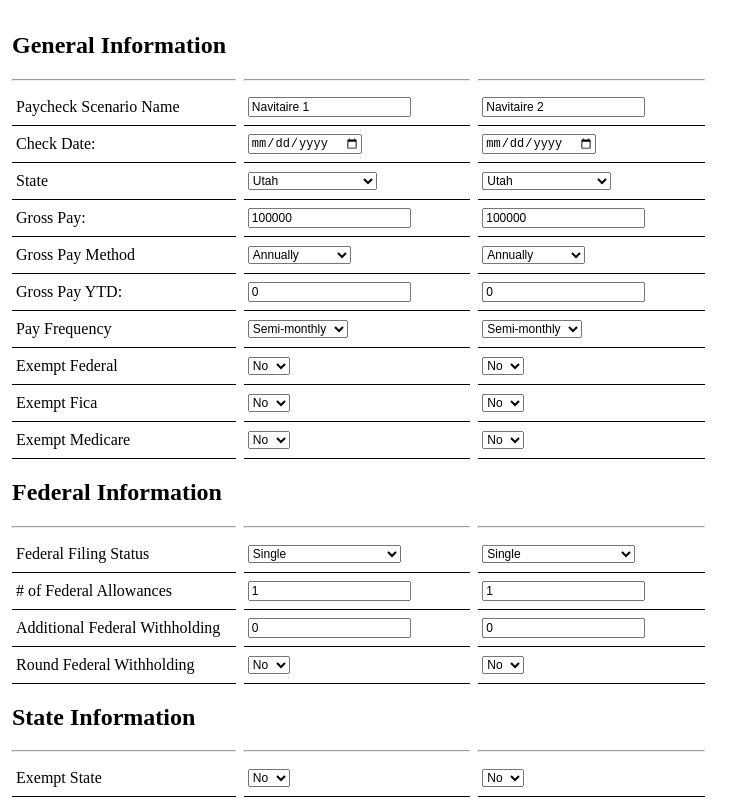
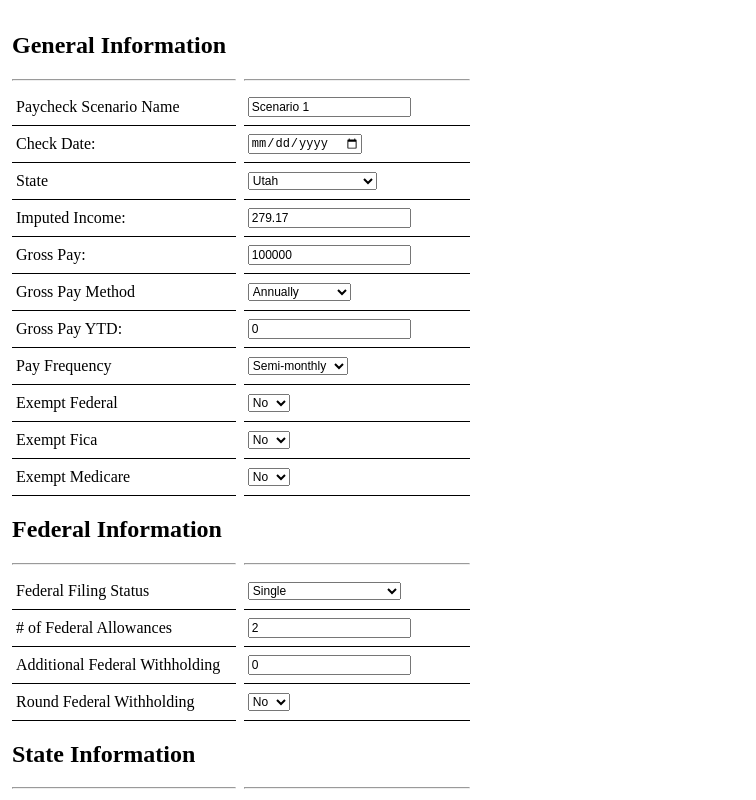
Before and after one commit to JaredPotter/adp-salary-calculator-angular, an Angular app: page / in a window 1280 px wide. Shown: the top 800 px of the page, without its empty margins (0-756 px from the left). Built offline with nearby package versions, Linux system fonts and the light colour scheme.

Commit message:
Added a few fields.

```diff
--- a/src/app/paycheck-scenario-compare-list/paycheck-scenario-compare-list.component.html
+++ b/src/app/paycheck-scenario-compare-list/paycheck-scenario-compare-list.component.html
@@ -10,6 +10,9 @@
     </div>
     <div class="line-item">
       <label for="state">State</label>
+    </div>
+    <div class="line-item">
+      <label for="imputedIncome">Imputed Income:</label>
     </div>
     <div class="line-item">
       <label for="grossPay">Gross Pay:</label>
--- a/src/app/paycheck-scenario-compare-list/paycheck-scenario-compare-list.component.ts
+++ b/src/app/paycheck-scenario-compare-list/paycheck-scenario-compare-list.component.ts
@@ -16,7 +16,7 @@
   ngOnInit() {
     this.paycheckScenarios = [
       {
-        scenarioName: 'Navitaire 1',
+        scenarioName: 'Scenario 1',
         checkDate: new Date().getTime(),
         state: 'UT',
         grossPay: 100000,
@@ -27,60 +27,105 @@
         exemptFica: false,
         exemptMedicare: false,
         federalFilingStatus: 'SINGLE',
-        numberOfFederalAllowances: 1,
+        numberOfFederalAllowances: 2,
         additionalFederalWithholding: 0,
         roundFederalWithholding: false,
         exemptState: false,
         stateFilingStatus: 'SINGLE',
         additionalStateWithholding: 0,
+        imputedIncome: (270.13 + 9.04),
+        // imputedIncome: 9.04,
+        // imputedIncome: 270.13,
+        // imputedIncome: 0,
+        credits: [
+          {
+            creditName: 'Medical - Wellness Credit',
+            creditAmount: 25.00,
+          }
+        ],
         deductions: [
           {
             deductionName: '401K',
-            deductionAmount: String(38),
-            deductionMethodType: 'PERCENT_OF_GROSS',
+            deductionAmount: String(1583.33),
+            deductionMethodType: 'FIXED_AMOUNT',
+            // deductionAmount: String(38),
+            // deductionMethodType: 'PERCENT_OF_GROSS',
             benefitType: '401k'
           },
           {
             deductionName: 'Health Savings Account - HSA',
-            deductionAmount: String(250),
+            deductionAmount: String(500),
             deductionMethodType: 'FIXED_AMOUNT',
             benefitType: 'hsa'
           },
-        ],
-      },
-      {
-        scenarioName: 'Navitaire 2',
-        checkDate: new Date().getTime(),
-        state: 'UT',
-        grossPay: 100000,
-        grossPayType: 'ANNUALLY',
-        grossPayYTD: 0,
-        payFrequency: 'SEMI_MONTHLY',
-        exemptFederal: false,
-        exemptFica: false,
-        exemptMedicare: false,
-        federalFilingStatus: 'SINGLE',
-        numberOfFederalAllowances: 1,
-        additionalFederalWithholding: 0,
-        roundFederalWithholding: false,
-        exemptState: false,
-        stateFilingStatus: 'SINGLE',
-        additionalStateWithholding: 0,
-        deductions: [
           {
-            deductionName: '401K',
-            deductionAmount: String(38),
-            deductionMethodType: 'PERCENT_OF_GROSS',
-            benefitType: '401k'
+            deductionName: 'Dental - Self',
+            deductionAmount: String(7.50),
+            deductionMethodType: 'FIXED_AMOUNT',
+            benefitType: '_Custom',
+            exemptFederal: 'true',
           },
+          // {
+          //   deductionName: 'Dental - Spouse',
+          //   deductionAmount: String(7.50),
+          //   deductionMethodType: 'FIXED_AMOUNT',
+          //   benefitType: '_Custom'
+          // },
           {
-            deductionName: 'Health Savings Account - HSA',
-            deductionAmount: String(250),
+            deductionName: 'Medical - Self',
+            deductionAmount: String(45.00),
             deductionMethodType: 'FIXED_AMOUNT',
-            benefitType: 'hsa'
+            benefitType: '_Custom',
+            exemptFederal: 'true',
+          },
+          // {
+          //   deductionName: 'Medical - Spouse',
+          //   deductionAmount: String(46.50),
+          //   deductionMethodType: 'FIXED_AMOUNT',
+          //   benefitType: '_Custom'
+          // },
+          {
+            deductionName: 'Vision',
+            deductionAmount: String(7.93),
+            deductionMethodType: 'FIXED_AMOUNT',
+            benefitType: '_Custom',
+            exemptFederal: 'true',
           },
         ],
       },
+      // {
+      //   scenarioName: 'Scenario 2',
+      //   checkDate: new Date().getTime(),
+      //   state: 'UT',
+      //   grossPay: 100000,
+      //   grossPayType: 'ANNUALLY',
+      //   grossPayYTD: 0,
+      //   payFrequency: 'SEMI_MONTHLY',
+      //   exemptFederal: false,
+      //   exemptFica: false,
+      //   exemptMedicare: false,
+      //   federalFilingStatus: 'SINGLE',
+      //   numberOfFederalAllowances: 1,
+      //   additionalFederalWithholding: 0,
+      //   roundFederalWithholding: false,
+      //   exemptState: false,
+      //   stateFilingStatus: 'SINGLE',
+      //   additionalStateWithholding: 0,
+      //   deductions: [
+      //     {
+      //       deductionName: '401K',
+      //       deductionAmount: String(38),
+      //       deductionMethodType: 'PERCENT_OF_GROSS',
+      //       benefitType: '401k'
+      //     },
+      //     {
+      //       deductionName: 'Health Savings Account - HSA',
+      //       deductionAmount: String(250),
+      //       deductionMethodType: 'FIXED_AMOUNT',
+      //       benefitType: 'hsa'
+      //     },
+      //   ],
+      // },
     ];
   }
 }
--- a/src/app/paycheck-scenario/paycheck-scenario.component.html
+++ b/src/app/paycheck-scenario/paycheck-scenario.component.html
@@ -61,6 +61,9 @@
         <option value="WI">Wisconsin</option>
         <option value="WY">Wyoming</option>
       </select>
+    </div>
+    <div class="line-item">
+      <input type="number" name="imputedIncome" [(ngModel)]="paycheckScenario.imputedIncome">
     </div>
     <div class="line-item">
       <input type="number" name="grossPay" [(ngModel)]="paycheckScenario.grossPay">
--- a/src/app/paycheck-scenario/paycheck-scenario.component.ts
+++ b/src/app/paycheck-scenario/paycheck-scenario.component.ts
@@ -31,6 +31,23 @@
         return 'MH';
       default:
         return 'S';
+    }
+  }
+
+  getPayFrequencyWeeks(payFrequency: string) {
+    switch(payFrequency) {
+      case 'DAILY':
+        return 365;
+      case 'WEEKLY':
+        return 52;
+      case 'BI_WEEKLY':
+        return 26;
+      case 'SEMI_MONTHLY':
+        return 24;
+      case 'MONTHLY':
+        return 12;
+      default:
+        return 0;
     }
   }
 
@@ -91,6 +108,18 @@
       stockOptions: [],
     };
 
+    if(this.paycheckScenario.imputedIncome) {
+      // Calculate imputed income.
+      const imputedIncome = this.paycheckScenario.imputedIncome;
+      const payFrequency = this.paycheckScenario.payFrequency;
+      let annualImputedIncome = 0;
+      annualImputedIncome = imputedIncome * this.getPayFrequencyWeeks(payFrequency);
+      const grossPay = Number(body.grossPay);
+      const newGrossPay = grossPay + annualImputedIncome;
+      body.grossPay = String(newGrossPay);
+    }
+
+
     this.adpApiServiceService.postSalaryData(body).subscribe((data) => {
       this.paycheckScenario.results = (<PaycheckScenarioResponse>data).content;
     });
--- /dev/null
+++ b/src/app/shared/types/credit.ts
@@ -0,0 +1,4 @@
+export interface Credit {
+  creditName: string;
+  creditAmount: number;
+}
--- a/src/app/shared/types/paycheck-scenario-request.ts
+++ b/src/app/shared/types/paycheck-scenario-request.ts
@@ -29,6 +29,10 @@
   deductionAmount: string,
   deductionMethodType: string,
   ytdAmount?: string,
+  exemptFederal?: string,
+  exemptFica?: string,
+  exemptLocal?: string,
+  exemptState?: string
 }
 
 interface Print {
```
Also changed, not shown: src/app/shared/types/paycheck-scenario.interface.ts (+22 -19 lines).
